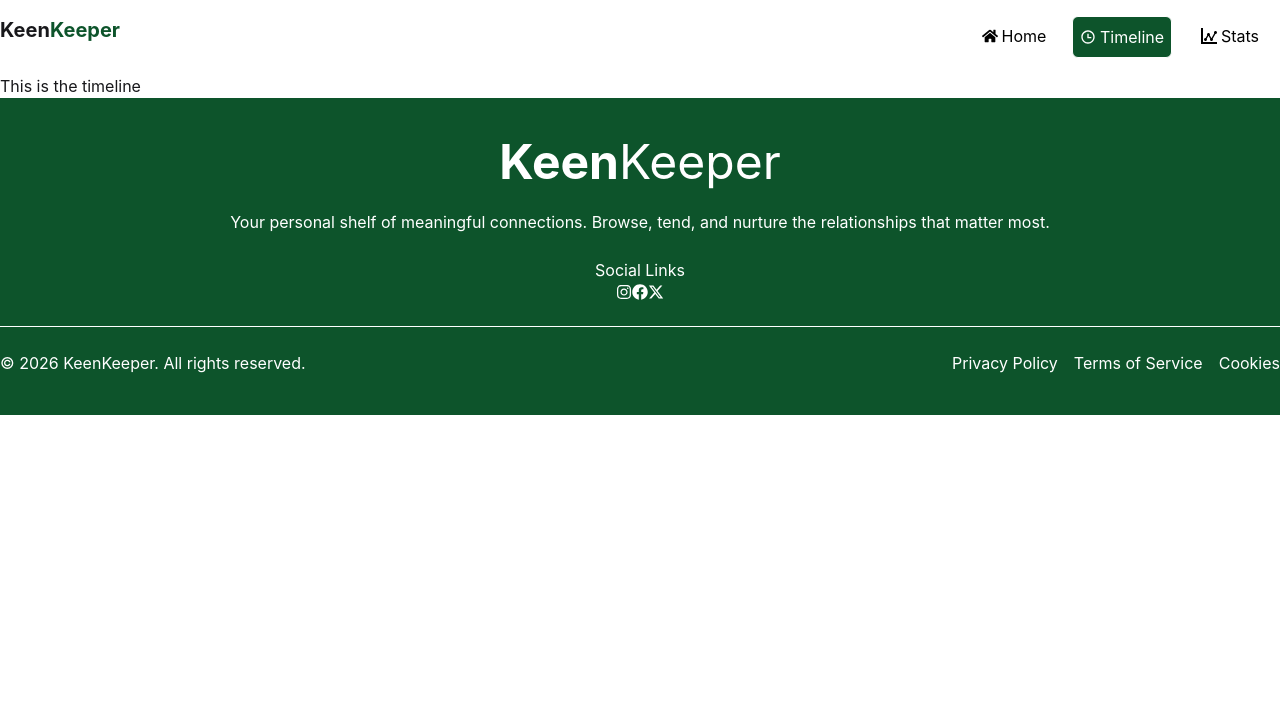
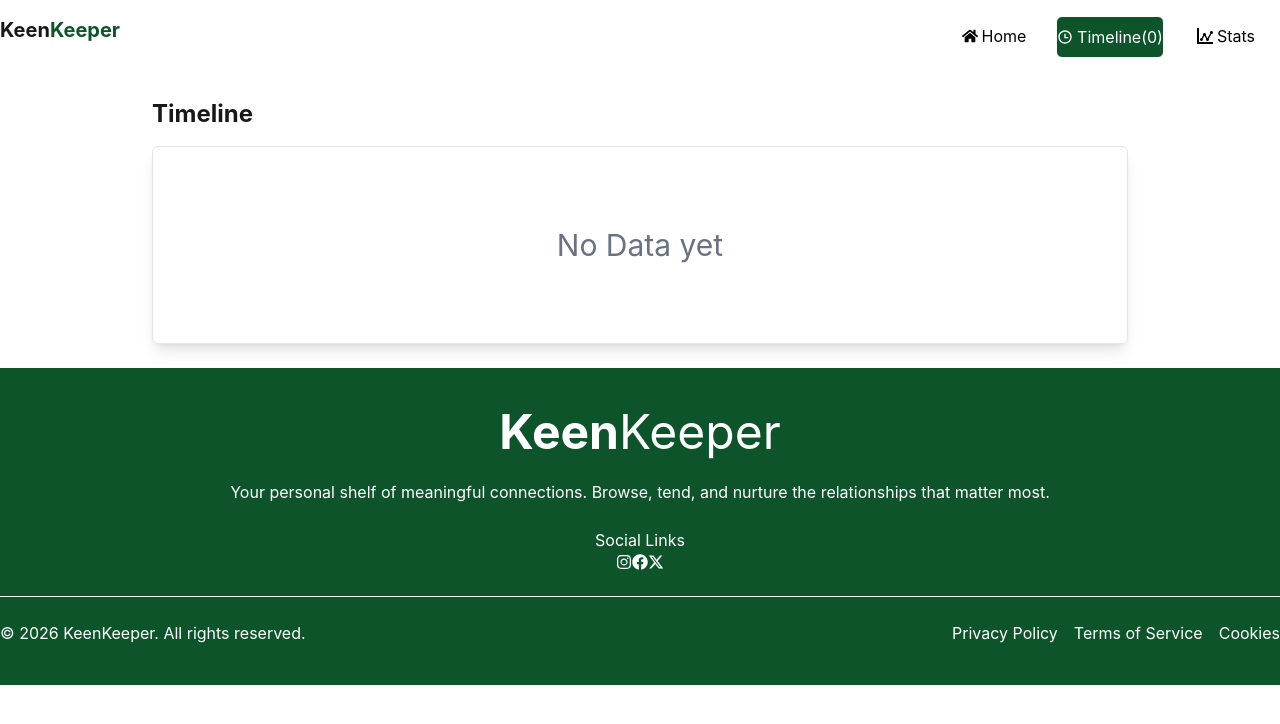
Before and after one commit to niloymehedi24-netizen/PH-B13-A07, a React (Vite) app: page /timeline in a window 1280 px wide. Shown: the top 724 px of the page. Built offline with nearby package versions, Linux system fonts and the light colour scheme.

Commit message:
made the timeline functionable

```diff
--- a/package.json
+++ b/package.json
@@ -15,6 +15,8 @@
     "react-dom": "^19.2.5",
     "react-icons": "^5.6.0",
     "react-router": "^7.14.2",
+    "react-toastify": "^11.1.0",
+    "recharts": "^3.8.1",
     "tailwindcss": "^4.2.4"
   },
   "devDependencies": {
--- a/src/components/shared/MyNavLink.jsx
+++ b/src/components/shared/MyNavLink.jsx
@@ -6,7 +6,7 @@ const MyNavLink = ({ to, children }) => {
       <NavLink
         to={to}
         className={({ isActive }) =>
-          ` gap-1 p-2 w-25 text-black flex justify-center items-center text-center ${isActive ? "bg-green-900 text-white border rounded-md" : "bg-transparent "}`
+          ` gap-1 p-2 w-27 text-black flex justify-center items-center text-center ${isActive ? "bg-green-900 text-white border rounded-md" : "bg-transparent "}`
         }
       >
         {children}
--- a/src/components/shared/navbar/Navbar.jsx
+++ b/src/components/shared/navbar/Navbar.jsx
@@ -2,8 +2,12 @@ import { RiTimeLine } from "react-icons/ri";
 import MyNavLink from "../MyNavLink";
 import { FaHome } from "react-icons/fa";
 import { ImStatsDots } from "react-icons/im";
+import { useContext } from "react";
+import { TimelineContext } from "../../../context/Context";
 
 const Navbar = () => {
+  const { timelineData } = useContext(TimelineContext);
+
   return (
     <div>
       <div className="flex justify-between max-w-7xl mx-auto py-4">
@@ -24,7 +28,7 @@ const Navbar = () => {
               <span>
                 <RiTimeLine></RiTimeLine>
               </span>
-              Timeline
+              Timeline({timelineData.length})
             </MyNavLink>
           </li>
           <li>
--- /dev/null
+++ b/src/context/Context.jsx
@@ -0,0 +1,3 @@
+import { createContext } from "react";
+
+export const TimelineContext = createContext();
--- /dev/null
+++ b/src/context/TimelineProvider.jsx
@@ -0,0 +1,14 @@
+import { useState } from "react";
+import { TimelineContext } from "./Context";
+
+const TimelineContextProvider = ({ children }) => {
+  const [timelineData, setTimelineData] = useState([]);
+
+  return (
+    <TimelineContext.Provider value={{ timelineData, setTimelineData }}>
+      {children}
+    </TimelineContext.Provider>
+  );
+};
+
+export default TimelineContextProvider;
--- a/src/main.jsx
+++ b/src/main.jsx
@@ -3,9 +3,14 @@ import { createRoot } from "react-dom/client";
 import "./index.css";
 import { RouterProvider } from "react-router/dom";
 import { router } from "./routes/Routes";
+import { ToastContainer } from "react-toastify";
+import TimelineContextProvider from "./context/TimelineProvider";
 
 createRoot(document.getElementById("root")).render(
   <StrictMode>
-    <RouterProvider router={router} />
+    <TimelineContextProvider>
+      <RouterProvider router={router} />
+      <ToastContainer position="top-center"></ToastContainer>
+    </TimelineContextProvider>
   </StrictMode>,
 );
--- a/src/pages/friendDetails/FriendDetails.jsx
+++ b/src/pages/friendDetails/FriendDetails.jsx
@@ -1,3 +1,4 @@
+import { useContext } from "react";
 import { use } from "react";
 import { FiArchive } from "react-icons/fi";
 import { HiOutlineBellSnooze } from "react-icons/hi2";
@@ -6,6 +7,8 @@ import { LuPhoneCall } from "react-icons/lu";
 import { MdOutlineTextsms } from "react-icons/md";
 import { RiDeleteBin7Line } from "react-icons/ri";
 import { useParams } from "react-router";
+import { TimelineContext } from "../../context/Context";
+import { toast } from "react-toastify";
 
 const FriendDetails = ({ friendsPromise }) => {
   const { id } = useParams();
@@ -13,6 +16,19 @@ const FriendDetails = ({ friendsPromise }) => {
   const friends = use(friendsPromise);
 
   const expectedFriend = friends.find((friend) => friend.id == id);
+
+  const { timelineData, setTimelineData } = useContext(TimelineContext);
+
+  const handleContact = (type, userDetails) => {
+    const newData = {
+      ...userDetails,
+      action: type,
+      time: new Date().toISOString(),
+    };
+
+    setTimelineData([...timelineData, newData]);
+    toast.success("Contacted Successfully");
+  };
 
   return (
     <div className="max-w-5xl mx-auto m-12 grid grid-cols-2 gap-4">
@@ -107,17 +123,17 @@ const FriendDetails = ({ friendsPromise }) => {
           <p className="text-green-900 p-4">Quick Check-In</p>
           <div className="flex justify-around">
             <div className="border border-zinc-200 bg-gray-200 shadow-lg w-40 h-20 items-center text-center rounded-md pt-5 hover:cursor-pointer">
-              <button>
+              <button onClick={() => handleContact("call", expectedFriend)}>
                 <LuPhoneCall></LuPhoneCall>Call
               </button>
             </div>
             <div className="border border-zinc-200 bg-gray-200 shadow-lg w-40 h-20 items-center text-center rounded-md pt-5 hover:cursor-pointer">
-              <button>
+              <button onClick={() => handleContact("text", expectedFriend)}>
                 <MdOutlineTextsms></MdOutlineTextsms>Text
               </button>
             </div>
             <div className="border border-zinc-200 bg-gray-200 shadow-lg w-40 h-20 items-center text-center rounded-md pt-5 hover:cursor-pointer">
-              <button>
+              <button onClick={() => handleContact("video", expectedFriend)}>
                 <IoVideocamOutline></IoVideocamOutline> Video
               </button>
             </div>
--- a/src/pages/timeline/Timeline.jsx
+++ b/src/pages/timeline/Timeline.jsx
@@ -1,7 +1,62 @@
+import { useContext } from "react";
+import { TimelineContext } from "../../context/Context";
+
 const Timeline = () => {
+  const { timelineData } = useContext(TimelineContext);
+
+  const sortedData = [...timelineData].sort(
+    (a, b) => new Date(b.time) - new Date(a.time),
+  );
+
   return (
-    <div>
-      <h2>This is the timeline</h2>
+    <div className="p-6 max-w-5xl mx-auto">
+      <h2 className="text-2xl font-bold mb-4">Timeline</h2>
+
+      {sortedData.length === 0 ? (
+        <p className="text-gray-500 px-20 py-20 border border-zinc-200 shadow-lg rounded-md items-center text-center text-3xl">
+          No Data yet
+        </p>
+      ) : (
+        <div className="space-y-4">
+          {sortedData.map((item, index) => {
+            const formattedDate = new Date(item.time).toLocaleDateString(
+              "en-US",
+              {
+                year: "numeric",
+                month: "long",
+                day: "numeric",
+              },
+            );
+
+            return (
+              <div
+                key={index}
+                className="p-4 rounded-lg border border-zinc-200 shadow-lg bg-white"
+              >
+                <div className="flex justify-between items-center">
+                  <h3 className="font-semibold">{item.name}</h3>
+
+                  <span
+                    className={`text-sm px-3 py-1 rounded-full ${
+                      item.action === "call"
+                        ? "bg-blue-100 text-blue-700"
+                        : item.action === "text"
+                          ? "bg-purple-100 text-purple-700"
+                          : item.action === "video"
+                            ? "bg-gray-100 text-green-600"
+                            : ""
+                    }`}
+                  >
+                    {item.action}
+                  </span>
+                </div>
+
+                <p className="text-xs text-gray-600 mt-2">{formattedDate}</p>
+              </div>
+            );
+          })}
+        </div>
+      )}
     </div>
   );
 };
```
Also changed, not shown: 1 other file (tests, documents, lock files or other folders).
